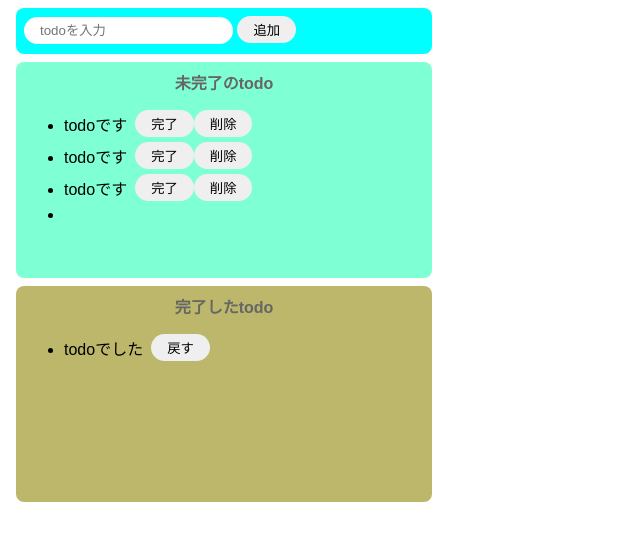
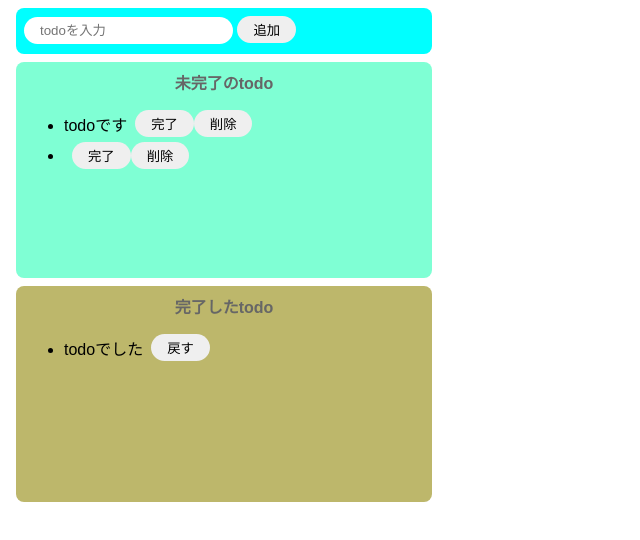
Before and after one commit to okabekaito/todo-js, a website built with Parcel: page index.html in a window 1280 px wide. Both pictures are taken after a click on the button "追加". Shown: the whole page, without its empty margins (0-640 px from the left). Built offline with nearby package versions, Linux system fonts and the light colour scheme.

Commit message:
createButton

```diff
--- a/index.html
+++ b/index.html
@@ -18,16 +18,6 @@
           <button>完了</button>
           <button>削除</button>
         </div>
-        <div class="list-row">
-          <li>todoです</li>
-          <button>完了</button>
-          <button>削除</button>
-        </div>
-        <div class="list-row">
-          <li>todoです</li>
-          <button>完了</button>
-          <button>削除</button>
-        </div>
       </ul>
     </div>
     <div class="complete-area">
--- a/src/index.js
+++ b/src/index.js
@@ -13,8 +13,24 @@ const onClickAdd = () => {
   const li = document.createElement("li");
   li.innerText = inputText;
 
+  //完了ボタン生成
+  const completeButton = document.createElement("button");
+  completeButton.innerText = "完了";
+  completeButton.addEventListener("click", () => {
+    alert("完了");
+  });
+
+  //削除ボタン生成
+  const deleteButton = document.createElement("button");
+  deleteButton.innerText = "削除";
+  deleteButton.addEventListener("click", () => {
+    alert("削除");
+  });
+
   //divタグの子要素の各要素を設定
   div.appendChild(li);
+  div.appendChild(completeButton);
+  div.appendChild(deleteButton);
 
   //未完了のリストに追加
   document.getElementById("incomplete-list").appendChild(div);
```
